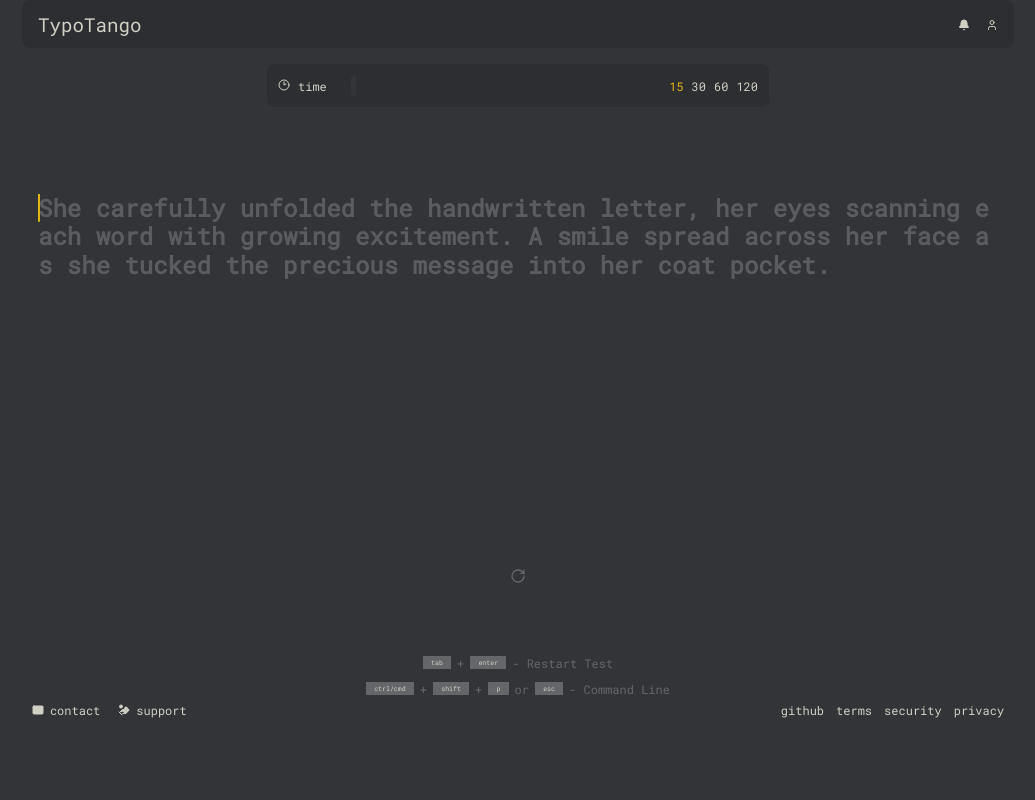
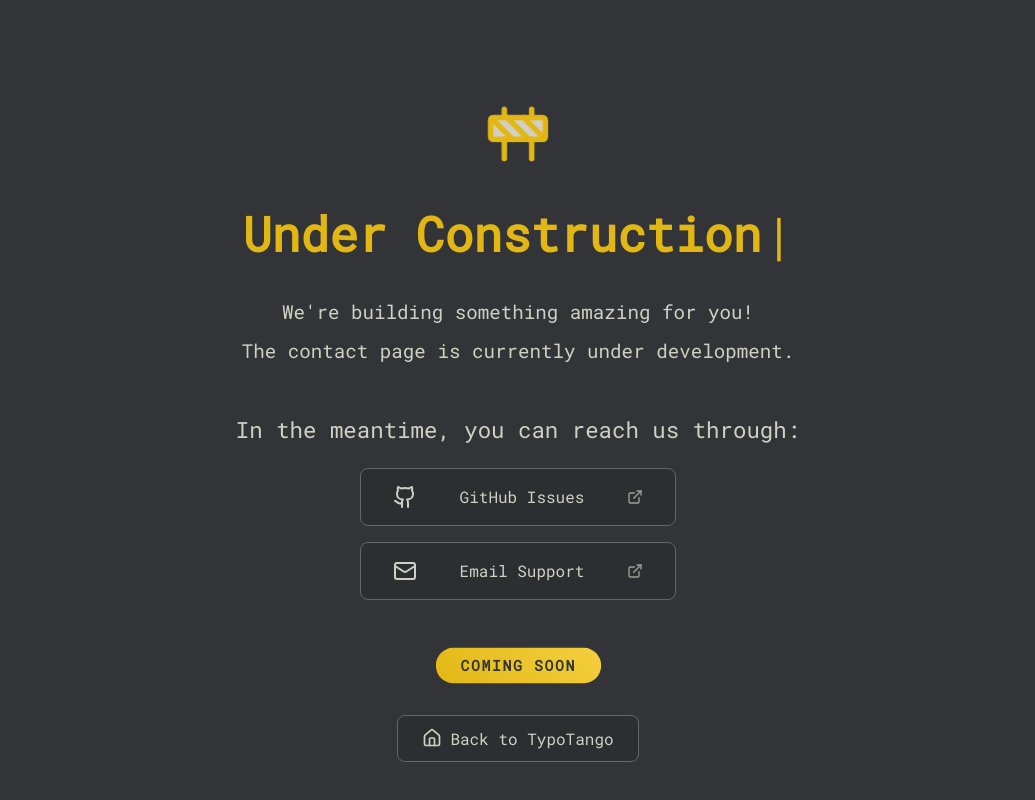
Before and after one commit to microDotBuilder/TypoTango, a React (Vite) app: page /contact in a window 1280 px wide. Shown: the top 800 px of the page, without its empty margins (122-1157 px from the left). Built offline with nearby package versions, Linux system fonts and the light colour scheme.

Commit message:
Add react-router for navigation; update Vite config for base path and server port; enhance main app structure with routing to Home and Contact pages.

```diff
--- a/package.json
+++ b/package.json
@@ -13,7 +13,8 @@
     "classnames": "^2.5.1",
     "lucide-react": "^0.545.0",
     "react": "^19.1.1",
-    "react-dom": "^19.1.1"
+    "react-dom": "^19.1.1",
+    "react-router": "^7.9.4"
   },
   "devDependencies": {
     "@eslint/js": "^9.36.0",
--- /dev/null
+++ b/src/App.tsx
@@ -0,0 +1,10 @@
+import Home from "./Home/Home";
+import { AppStateProvider } from "./provider/appStateProvider";
+
+export function App() {
+  return (
+    <AppStateProvider>
+      <Home />
+    </AppStateProvider>
+  );
+}
--- a/src/Home/Home.tsx
+++ b/src/Home/Home.tsx
@@ -8,6 +8,7 @@
 import MainComponent from "../Main/main-component";
 import { appState } from "../consts";
 import { useAppState } from "../provider/appStateProvider";
+// import { Outlet } from "react-router";
 
 function Home() {
   const [timer, setTimer] = useState<timerValue>(TIMERSTATE["15seconds"]);
@@ -26,6 +27,7 @@
 
       <div className="home-content">
         <MainComponent initialTimerValue={timer} />
+        {/* <Outlet /> */}
       </div>
 
       {currentAppState.state.current === appState.TYPING ? (
--- a/src/Main/main-component.tsx
+++ b/src/Main/main-component.tsx
@@ -37,6 +37,10 @@
     setTotalTypedWords(0);
     setCorrectlyTypedWords(0);
     setAppState(appState.IDLE);
+    // call reaload function
+    if (window !== undefined) {
+      window.location.reload();
+    }
   }, [initialTimerValue, setAppState, appState.IDLE]);
 
   const onFinish = useCallback(() => {
--- a/src/NavBar/NavBar.tsx
+++ b/src/NavBar/NavBar.tsx
@@ -7,6 +7,7 @@
   const isLoggedIn = false; // TODO: implement login in future.
   const userIcon = isLoggedIn ? "user-icon-logedin" : "user-icon";
   const currentAppState = useAppState();
+
   return (
     <div className="navbar">
       <div className="navbar-title">TypoTango</div>
--- a/src/footer/footer.tsx
+++ b/src/footer/footer.tsx
@@ -1,5 +1,7 @@
 import { HandCoinsIcon, MailIcon } from "lucide-react";
 import "./footer.css";
+import { Link } from "react-router";
+
 function Footer() {
   return (
     <footer className="footer-container">
@@ -21,7 +23,9 @@
           <button className="textButton" id="contactPopupButton">
             {/* <i className="fas fa-fw fa-envelope"></i> */}
             <MailIcon className="icon" />
-            <div className="text">contact</div>
+            <Link to="/contact">
+              <div className="text">contact</div>
+            </Link>
           </button>
           <button id="supportMeButton" className="textButton">
             <HandCoinsIcon className="icon" />
--- a/src/main.tsx
+++ b/src/main.tsx
@@ -1,14 +1,19 @@
 import { StrictMode } from "react";
 import { createRoot } from "react-dom/client";
+import { App } from "./App";
 
-import Home from "./Home/Home";
-import { AppStateProvider } from "./provider/appStateProvider";
+import { BrowserRouter, Route, Routes, Navigate } from "react-router";
+import { Contact } from "./pages/contact";
 
 createRoot(document.getElementById("root")!).render(
   <StrictMode>
-    {/* <App /> */}
-    <AppStateProvider>
-      <Home />
-    </AppStateProvider>
+    <BrowserRouter>
+      <Routes>
+        <Route path="/" element={<Navigate to="/home" replace />} />
+        <Route path="/home" element={<App />} />
+        <Route path="/contact" element={<Contact />} />
+        <Route path="*" element={<Navigate to="/home" replace />} />
+      </Routes>
+    </BrowserRouter>
   </StrictMode>
 );
--- /dev/null
+++ b/src/pages/contact.css
@@ -0,0 +1,278 @@
+@import url("https://fonts.googleapis.com/css2?family=Roboto+Mono&display=swap");
+
+/* Import theme variables from Home.css */
+:root {
+  --roundness: 0.5rem;
+  --bg-color: #323437;
+  --main-color: #e2b714;
+  --caret-color: #e2b714;
+  --sub-color: #646669;
+  --sub-alt-color: #2c2e31;
+  --text-color: #d1d0c5;
+  --error-color: #ca4754;
+  --color-untyped: rgba(255, 255, 255, 0.2);
+  --color-correct: #7fe08a;
+  --color-incorrect: #ff7b7b;
+}
+
+.contact-container {
+  min-height: 100vh;
+  display: flex;
+  align-items: center;
+  justify-content: center;
+  background: var(--bg-color);
+  padding: 2rem;
+  font-family: "Roboto Mono", monospace;
+}
+
+.contact-content {
+  max-width: 60rem;
+  width: 100%;
+  text-align: center;
+  animation: fadeInUp 1s ease-out;
+}
+
+/* Construction Icon */
+.construction-icon {
+  margin-bottom: 2rem;
+  animation: pulse 2s ease-in-out infinite;
+}
+
+.construction-icon .icon {
+  width: 4rem;
+  height: 4rem;
+  color: var(--main-color);
+}
+
+/* Main Heading with Typing Effect */
+.main-heading {
+  font-size: 3rem;
+  font-weight: 600;
+  color: var(--main-color);
+  margin-bottom: 2rem;
+  min-height: 3.5rem;
+  display: flex;
+  align-items: center;
+  justify-content: center;
+}
+
+.cursor {
+  color: var(--main-color);
+  font-weight: 300;
+  animation: blink 1s infinite;
+  margin-left: 0.2rem;
+}
+
+.cursor.visible {
+  opacity: 1;
+}
+
+.cursor:not(.visible) {
+  opacity: 0;
+}
+
+/* Description */
+.description {
+  margin-bottom: 3rem;
+  animation: fadeInUp 1s ease-out 0.5s both;
+}
+
+.description p {
+  font-size: 1.2rem;
+  color: var(--text-color);
+  margin: 0.5rem 0;
+  line-height: 1.6;
+}
+
+/* Contact Alternatives */
+.contact-alternatives {
+  margin-bottom: 3rem;
+  animation: fadeInUp 1s ease-out 1s both;
+}
+
+.contact-alternatives h3 {
+  font-size: 1.4rem;
+  color: var(--text-color);
+  margin-bottom: 1.5rem;
+  font-weight: 500;
+}
+
+.contact-links {
+  display: flex;
+  flex-direction: column;
+  gap: 1rem;
+  align-items: center;
+}
+
+.contact-link {
+  display: flex;
+  align-items: center;
+  gap: 0.75rem;
+  padding: 1rem 2rem;
+  background: var(--sub-alt-color);
+  border: 1px solid var(--sub-color);
+  border-radius: var(--roundness);
+  color: var(--text-color);
+  text-decoration: none;
+  transition: all 0.3s ease;
+  min-width: 250px;
+  justify-content: space-between;
+}
+
+.contact-link:hover {
+  background: var(--sub-color);
+  border-color: var(--main-color);
+  color: var(--main-color);
+  transform: translateY(-2px);
+  box-shadow: 0 4px 12px rgba(226, 183, 20, 0.2);
+}
+
+.link-icon {
+  width: 1.5rem;
+  height: 1.5rem;
+  flex-shrink: 0;
+}
+
+.external-icon {
+  width: 1rem;
+  height: 1rem;
+  opacity: 0.7;
+  flex-shrink: 0;
+}
+
+.contact-link span {
+  flex: 1;
+  text-align: center;
+  font-weight: 500;
+}
+
+/* Coming Soon Badge */
+.coming-soon-badge {
+  animation: fadeInUp 1s ease-out 1.5s both;
+}
+
+.coming-soon-badge span {
+  display: inline-block;
+  padding: 0.5rem 1.5rem;
+  background: linear-gradient(45deg, var(--main-color), #f4d03f);
+  color: var(--bg-color);
+  border-radius: 2rem;
+  font-weight: 600;
+  font-size: 0.9rem;
+  text-transform: uppercase;
+  letter-spacing: 0.1rem;
+  animation: pulse 2s ease-in-out infinite;
+}
+
+/* Back to Home Link */
+.back-to-home {
+  margin-top: 2rem;
+  animation: fadeInUp 1s ease-out 2s both;
+}
+
+.home-link {
+  display: inline-flex;
+  align-items: center;
+  gap: 0.5rem;
+  padding: 0.75rem 1.5rem;
+  background: var(--sub-alt-color);
+  border: 1px solid var(--sub-color);
+  border-radius: var(--roundness);
+  color: var(--text-color);
+  text-decoration: none;
+  transition: all 0.3s ease;
+  font-weight: 500;
+}
+
+.home-link:hover {
+  background: var(--sub-color);
+  border-color: var(--main-color);
+  color: var(--main-color);
+  transform: translateY(-2px);
+  box-shadow: 0 4px 12px rgba(226, 183, 20, 0.2);
+}
+
+.home-icon {
+  width: 1.25rem;
+  height: 1.25rem;
+}
+
+/* Animations */
+@keyframes fadeInUp {
+  from {
+    opacity: 0;
+    transform: translateY(30px);
+  }
+  to {
+    opacity: 1;
+    transform: translateY(0);
+  }
+}
+
+@keyframes pulse {
+  0%,
+  100% {
+    transform: scale(1);
+  }
+  50% {
+    transform: scale(1.05);
+  }
+}
+
+@keyframes blink {
+  0%,
+  50% {
+    opacity: 1;
+  }
+  51%,
+  100% {
+    opacity: 0;
+  }
+}
+
+/* Responsive Design */
+@media (max-width: 768px) {
+  .contact-container {
+    padding: 1rem;
+  }
+
+  .main-heading {
+    font-size: 2rem;
+    min-height: 2.5rem;
+  }
+
+  .description p {
+    font-size: 1rem;
+  }
+
+  .contact-alternatives h3 {
+    font-size: 1.2rem;
+  }
+
+  .contact-link {
+    min-width: 200px;
+    padding: 0.8rem 1.5rem;
+  }
+
+  .construction-icon .icon {
+    width: 3rem;
+    height: 3rem;
+  }
+}
+
+@media (max-width: 480px) {
+  .main-heading {
+    font-size: 1.5rem;
+    min-height: 2rem;
+  }
+
+  .contact-links {
+    width: 100%;
+  }
+
+  .contact-link {
+    min-width: auto;
+    width: 100%;
+    max-width: 300px;
+  }
+}
--- /dev/null
+++ b/src/pages/contact.tsx
@@ -0,0 +1,90 @@
+import { useState, useEffect } from "react";
+import { Construction, Mail, Github, ExternalLink, Home } from "lucide-react";
+import { Link } from "react-router";
+import "./contact.css";
+
+export function Contact() {
+  const [showCursor, setShowCursor] = useState(true);
+  const [textIndex, setTextIndex] = useState(0);
+  const fullText = "Under Construction";
+
+  // Typing animation effect
+  useEffect(() => {
+    const cursorInterval = setInterval(() => {
+      setShowCursor((prev) => !prev);
+    }, 500);
+
+    const textInterval = setInterval(() => {
+      setTextIndex((prev) => {
+        if (prev < fullText.length) {
+          return prev + 1;
+        }
+        return prev;
+      });
+    }, 100);
+
+    return () => {
+      clearInterval(cursorInterval);
+      clearInterval(textInterval);
+    };
+  }, []);
+
+  return (
+    <div className="contact-container">
+      <div className="contact-content">
+        {/* Construction Icon */}
+        <div className="construction-icon">
+          <Construction className="icon" />
+        </div>
+
+        {/* Main Heading with Typing Effect */}
+        <h1 className="main-heading">
+          {fullText.substring(0, textIndex)}
+          <span className={`cursor ${showCursor ? "visible" : ""}`}>|</span>
+        </h1>
+
+        {/* Description */}
+        <div className="description">
+          <p>We're building something amazing for you!</p>
+          <p>The contact page is currently under development.</p>
+        </div>
+
+        {/* Alternative Contact Options */}
+        <div className="contact-alternatives">
+          <h3>In the meantime, you can reach us through:</h3>
+          <div className="contact-links">
+            <a
+              href="https://github.com/microDotBuilder/TypoTango/issues"
+              className="contact-link"
+              target="_blank"
+              rel="noopener noreferrer"
+            >
+              <Github className="link-icon" />
+              <span>GitHub Issues</span>
+              <ExternalLink className="external-icon" />
+            </a>
+
+            <a href="mailto:support@typotango.com" className="contact-link">
+              <Mail className="link-icon" />
+              <span>Email Support</span>
+              <ExternalLink className="external-icon" />
+            </a>
+          </div>
+        </div>
+
+        {/* Coming Soon Badge */}
+        <div className="coming-soon-badge">
+          <span>Coming Soon</span>
+        </div>
+
+        {/* Back to Home Link */}
+        <div className="back-to-home">
+          <Link to="/home" className="home-link">
+            <Home className="home-icon" />
+            <span>Back to TypoTango</span>
+          </Link>
+        </div>
+      </div>
+    </div>
+  );
+}
--- a/vite.config.ts
+++ b/vite.config.ts
@@ -3,9 +3,13 @@
 
 // https://vite.dev/config/
 export default defineConfig({
+  base: "/home",
   build: {
     // force esbuild to minify CSS instead of the LightningCSS path
     cssMinify: "esbuild",
+  },
+  server: {
+    port: 3000,
   },
   plugins: [
     react({
```
Also changed, not shown: 2 other files (tests, documents, lock files or other folders).
